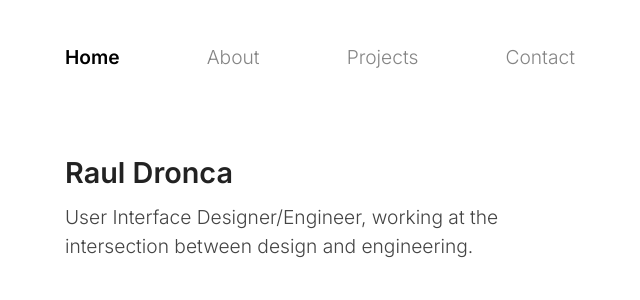
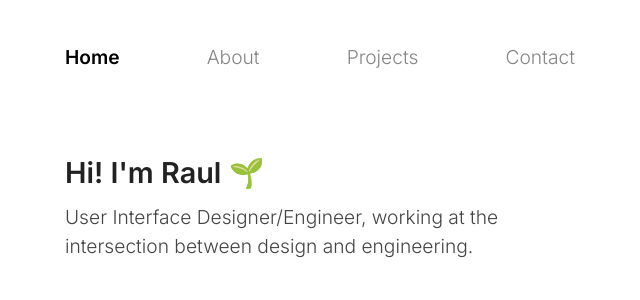
Before and after one commit to iRaul/rauldronca.com, a Next.js app: page / in a window 1280 px wide. Shown: the top 300 px of the page, without its empty margins (320-960 px from the left). Built offline with nearby package versions, Linux system fonts and the light colour scheme.

Commit message:
refactor(ui): Small changes

```diff
--- a/pages/about.js
+++ b/pages/about.js
@@ -7,8 +7,6 @@ import Images from '../components/Images';
 export default () => (
   <>
     <Layout>
-      <Title>About</Title>
-
       <Text>Hello there 👋</Text>
 
       <Text>
--- a/pages/contact.js
+++ b/pages/contact.js
@@ -6,7 +6,6 @@ import { List, ListItem, ListLink } from '../components/List';
 export default () => (
   <>
     <Layout>
-      <Title>Contact</Title>
       <Text>
         Do you have awesome projects or just want to say hi?{' '}
         <a
--- a/pages/index.js
+++ b/pages/index.js
@@ -5,7 +5,7 @@ import Layout from '../components/Layout';
 export default () => (
   <>
     <Layout>
-      <Title>Raul Dronca</Title>
+      <Title>Hi! I'm Raul 🌱</Title>
       <Subtitle>
         User Interface Designer/Engineer, working at the intersection between
         design and engineering.
--- a/pages/projects.js
+++ b/pages/projects.js
@@ -5,8 +5,6 @@ import { List, ListItem, ListLink } from '../components/List';
 export default () => (
   <>
     <Layout>
-      <Title>Projects</Title>
-
       <List>
         <ListItem>
           <ListLink
```
Also changed, not shown: 1 other file (tests, documents, lock files or other folders).
